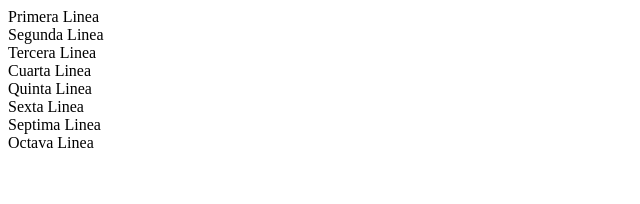
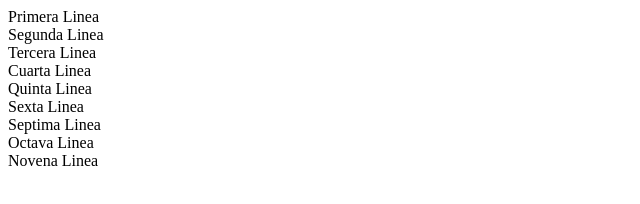
Before and after one commit to Voltrez/Portafolio-Personal, a plain HTML site: page index.html in a window 1280 px wide. Shown: the whole page, without its empty margins (0-640 px from the left). Drawn offline with Linux system fonts and the light colour scheme.

Commit message:
noveno commit

```diff
--- a/index.html
+++ b/index.html
@@ -14,5 +14,6 @@
     <div>Sexta Linea</div>
     <div>Septima Linea</div>
     <div>Octava Linea</div>
+    <div>Novena Linea</div>
 </body>
 </html>
```
